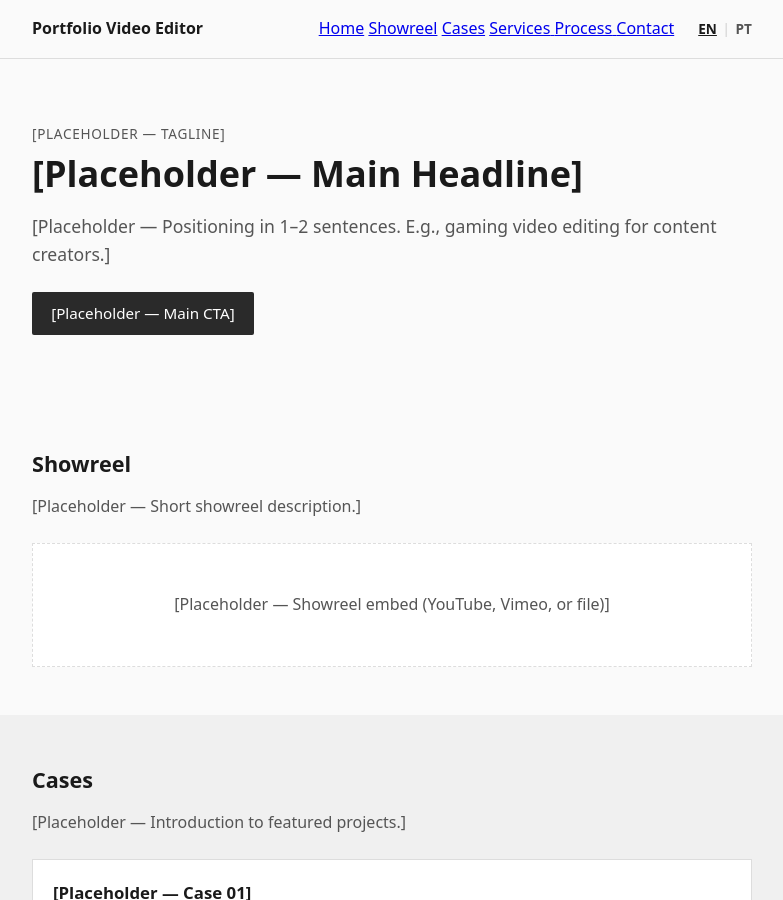
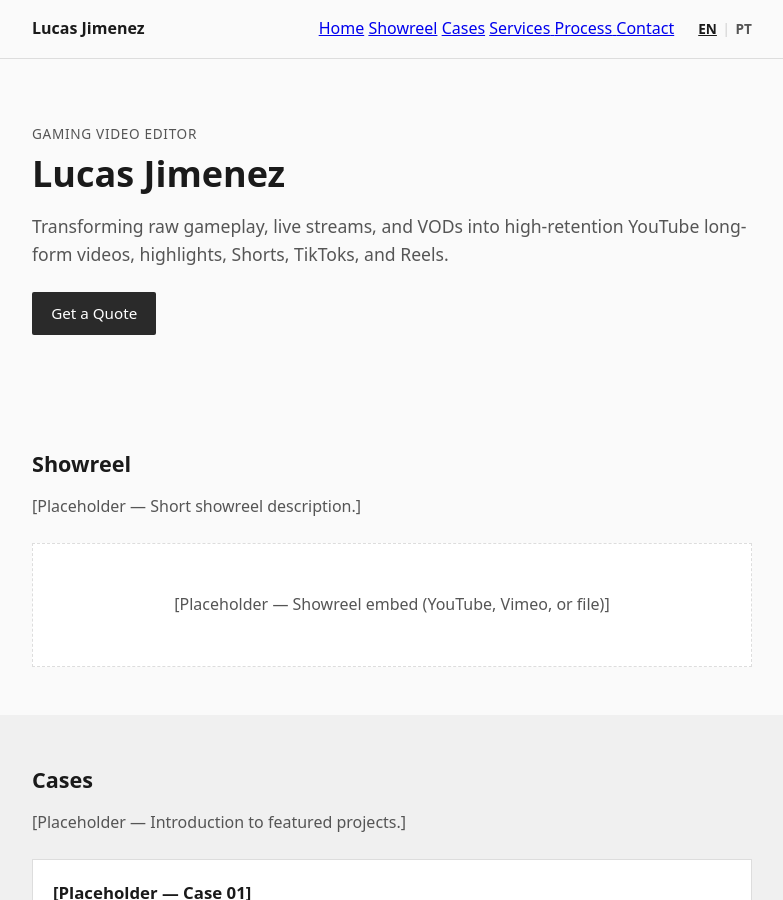
Before and after one commit to lucaskurtzirr-hue/portfolio-video-editor, a Jekyll site: the page built from index.md, in a window 1280 px wide and 900 px high. Shown: the whole window, without its empty margins (248-1031 px from the left). Built offline with Jekyll 4.4.1, drawn with Linux system fonts in a browser that asks for light colours.

Commit message:
feat(positioning): apply Block 1 positioning content for Lucas Jimenez

```diff
--- a/_config.yml
+++ b/_config.yml
@@ -1,5 +1,5 @@
-title: Portfolio Video Editor
-description: Editor de vídeo freelancer focado em games
+title: Lucas Jimenez — Gaming Video Editor
+description: Gaming Video Editor focused on YouTube, Shorts, TikToks, and Stream Highlights.
 lang: en
 
 # GitHub Pages (project site)
--- a/_layouts/default.html
+++ b/_layouts/default.html
@@ -15,7 +15,7 @@
 
   <header class="site-header">
     <div class="container header-inner">
-      <a class="site-title" href="{{ '/' | relative_url }}">{{ site.title }}</a>
+      <a class="site-title" href="{{ '/' | relative_url }}">Lucas Jimenez</a>
 
       <div class="header-right">
         <nav class="site-nav" aria-label="Principal">
--- a/index.md
+++ b/index.md
@@ -6,18 +6,17 @@ description: Video Editor Portfolio for Gaming Creators
 
 <section id="home" class="section hero">
   <div class="container">
-    <p class="eyebrow" lang="en">[Placeholder — Tagline]</p>
-    <p class="eyebrow" lang="pt">[Placeholder — Tagline em PT]</p>
+    <p class="eyebrow" lang="en">Gaming Video Editor</p>
+    <p class="eyebrow" lang="pt">Editor de Vídeo de Games</p>
 
-    <h1 lang="en">[Placeholder — Main Headline]</h1>
-    <h1 lang="pt">[Placeholder — Headline Principal]</h1>
+    <h1>Lucas Jimenez</h1>
 
-    <p class="lead" lang="en">[Placeholder — Positioning in 1–2 sentences. E.g., gaming video editing for content creators.]</p>
-    <p class="lead" lang="pt">[Placeholder — Posicionamento em 1–2 frases. Ex.: edição de vídeos de games para criadores.]</p>
+    <p class="lead" lang="en">Transforming raw gameplay, live streams, and VODs into high-retention YouTube long-form videos, highlights, Shorts, TikToks, and Reels.</p>
+    <p class="lead" lang="pt">Transformando gameplays brutas, lives e VODs em vídeos longos para YouTube, highlights, Shorts, TikToks e Reels com alta retenção.</p>
 
     <p>
-      <a class="button" href="#contato" lang="en">[Placeholder — Main CTA]</a>
-      <a class="button" href="#contato" lang="pt">[Placeholder — CTA Principal]</a>
+      <a class="button" href="#contato" lang="en">Get a Quote</a>
+      <a class="button" href="#contato" lang="pt">Pedir Orçamento</a>
     </p>
   </div>
 </section>
```
Also changed, not shown: docs/wiki/brief.md (+12 -12 lines), docs/wiki/positioning.md (+10 -2 lines), docs/wiki/sessions/session-log.md (+33 -1 lines).
